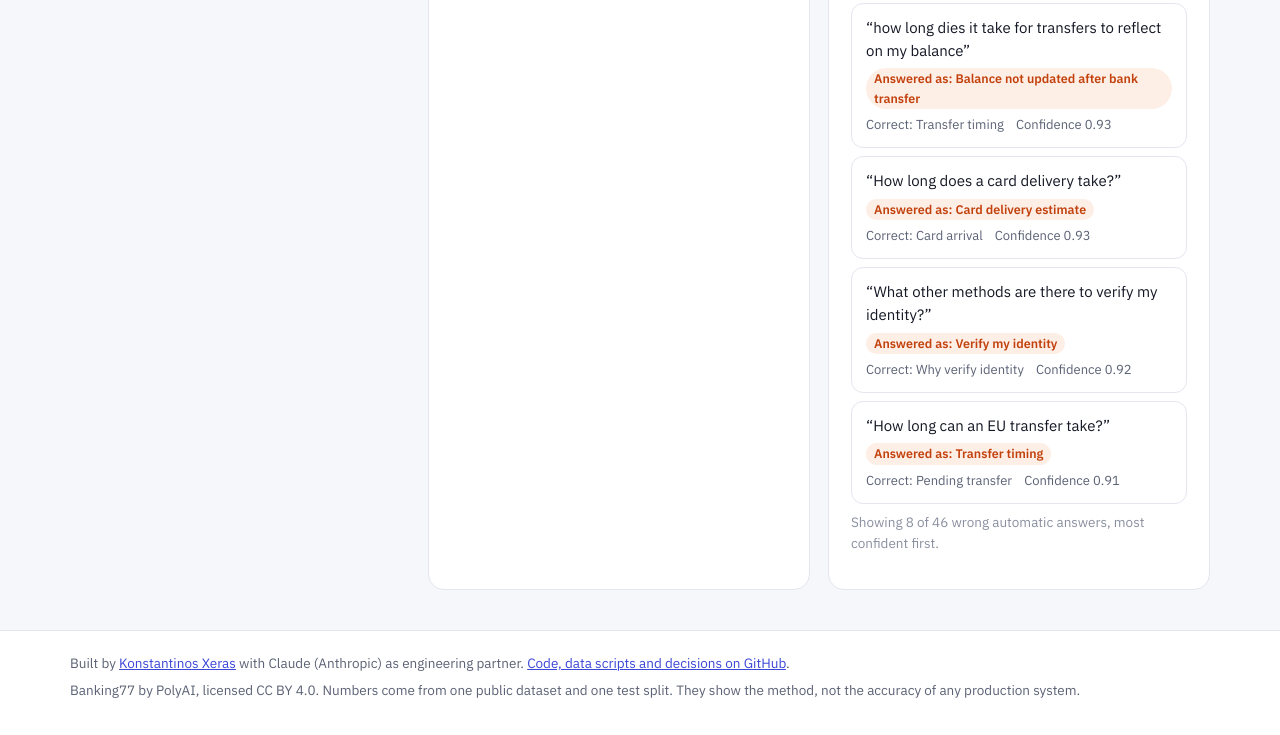
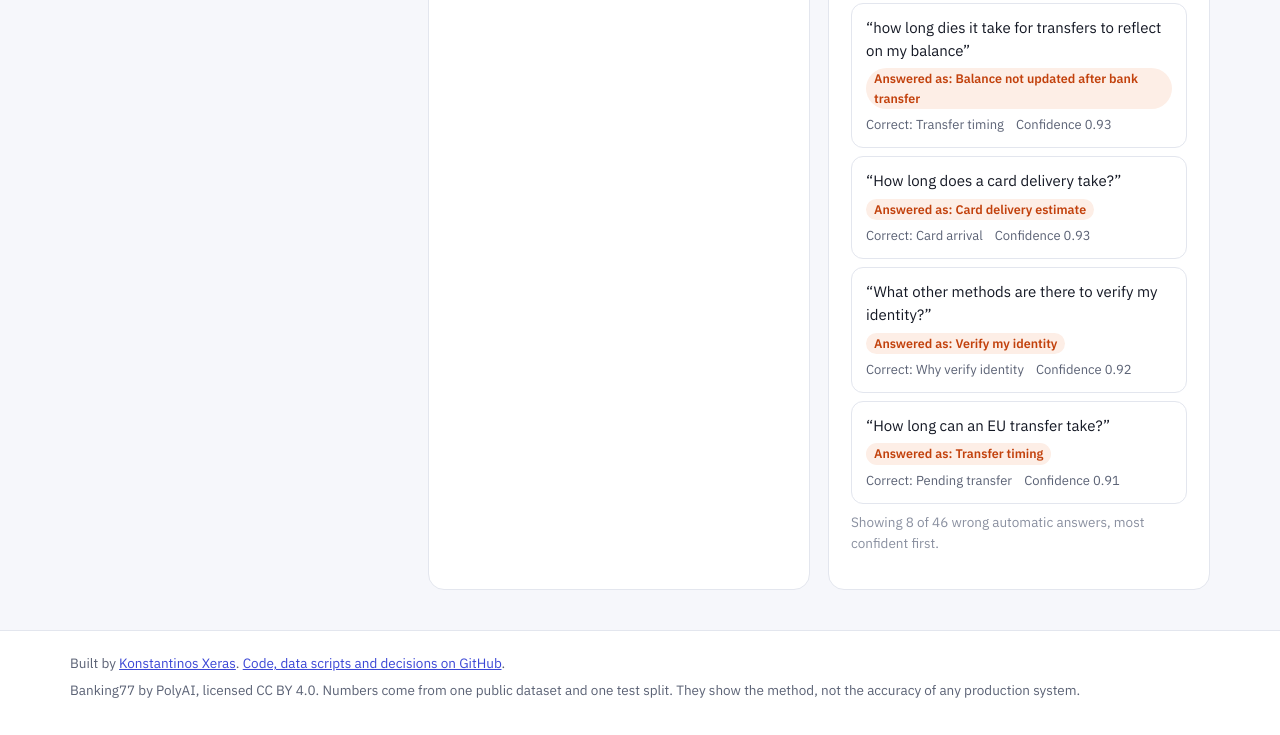
Before and after one commit to costasxeras-stack/confidence-gate-lab, a website: page index.html in a window 1280 px wide. Shown: the part 1950-2685 px from the top of the page. Drawn offline with nearby package versions, Linux system fonts and the light colour scheme.

Commit message:
Docs: wording

```diff
--- a/index.html
+++ b/index.html
@@ -143,7 +143,7 @@ footer .wrap{padding:22px 20px 34px;font-size:13.5px;color:var(--muted);display:
 
 <footer>
   <div class="wrap">
-    <span>Built by <a href="https://kostasxeras.com/">Konstantinos Xeras</a> with Claude (Anthropic) as engineering partner. <a href="https://github.com/costasxeras-stack/confidence-gate-lab">Code, data scripts and decisions on GitHub</a>.</span>
+    <span>Built by <a href="https://kostasxeras.com/">Konstantinos Xeras</a>. <a href="https://github.com/costasxeras-stack/confidence-gate-lab">Code, data scripts and decisions on GitHub</a>.</span>
     <span>Banking77 by PolyAI, licensed CC BY 4.0. Numbers come from one public dataset and one test split. They show the method, not the accuracy of any production system.</span>
   </div>
 </footer>
```
Also changed, not shown: README.md.
